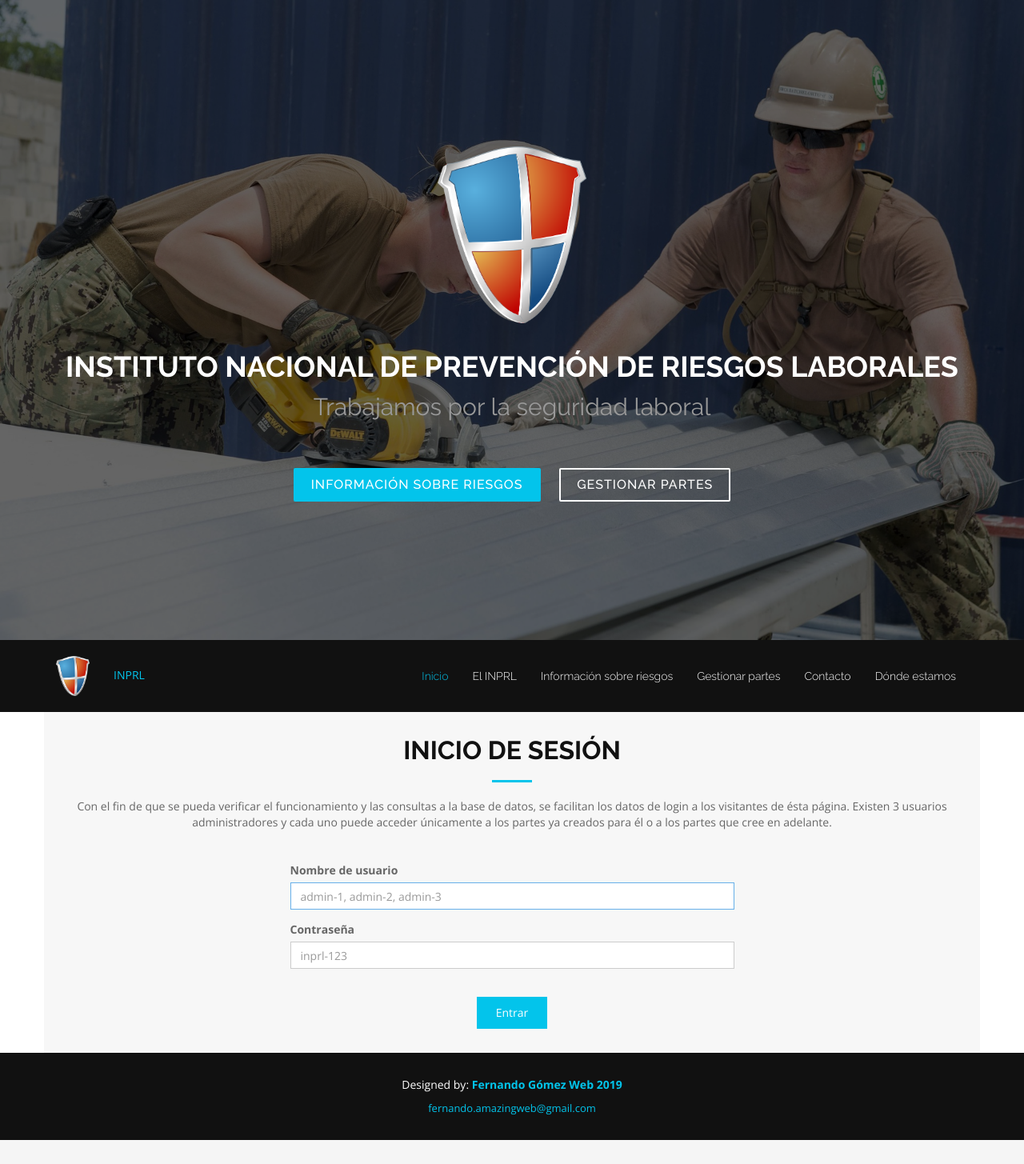
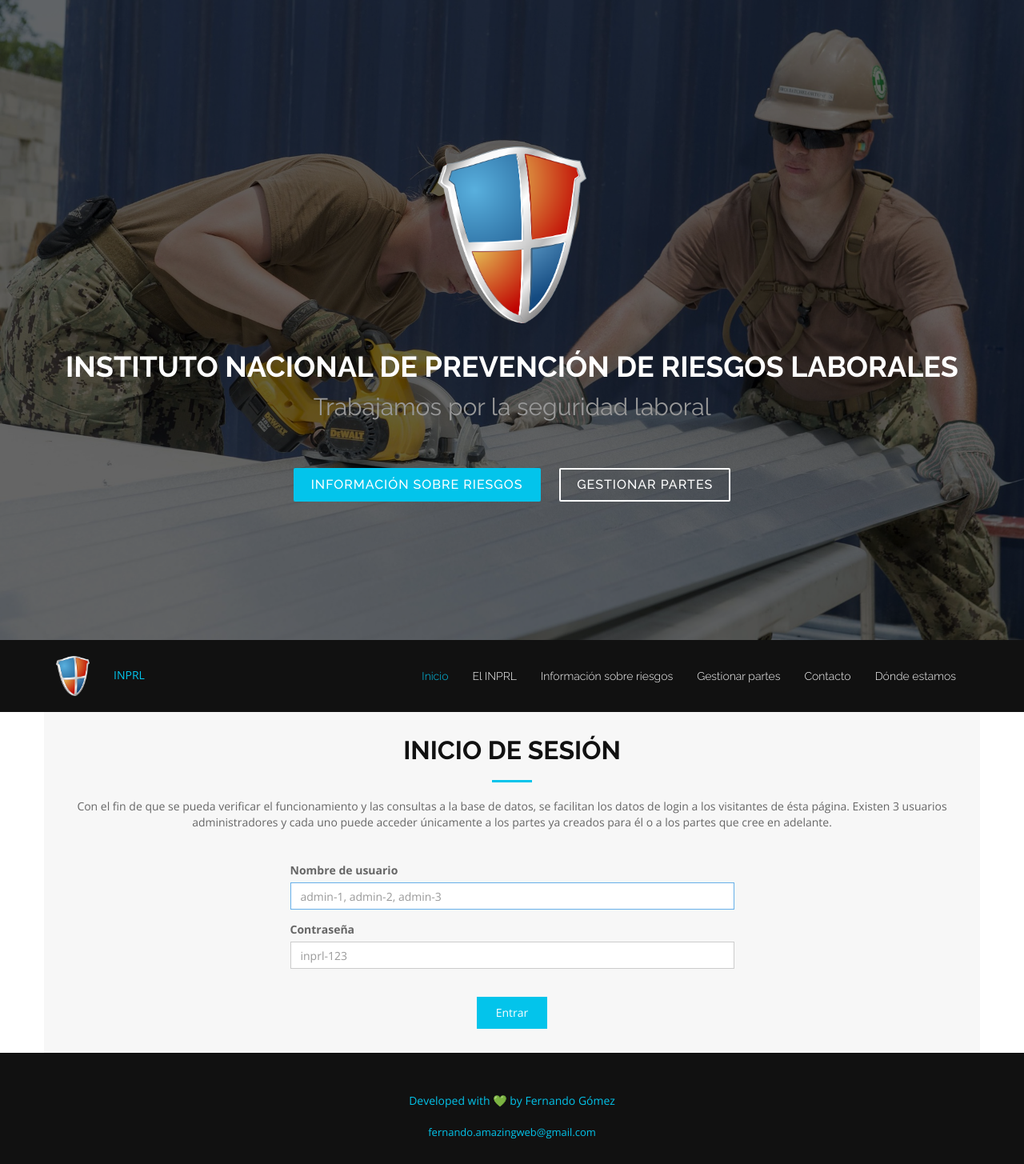
Before and after one commit to FernandoDavidGomezOrtega/inprl, a PHP site: page /inprl/index.php?controller=usuario&action=signIn in a window 1280 px wide. Shown: the whole page at 80% size. Before the commit the page ends 1425 px from the top, so only its background shows below. Run offline with PHP 8.4, Linux system fonts and the light colour scheme; some libraries are stand-ins or nearby versions.

Commit message:
css updates

```diff
--- a/css/style.css
+++ b/css/style.css
@@ -746,7 +746,9 @@ body.mobile-nav-active #mobile-nav-toggle {
 
 #footer .copyright {
   text-align: center;
+  margin-bottom: 0;
 }
+
 
 #footer .credits {
   padding-top: 10px;
@@ -754,3 +756,21 @@ body.mobile-nav-active #mobile-nav-toggle {
   font-size: 13px;
   color: #ccc;
 }
+.copyright {
+  display: flex;
+  justify-content: center;
+  margin: 1rem 0 0 0;
+  text-align: center;
+  padding: 1rem;
+}
+.copyright a {
+  text-decoration: none;
+  transition: 0.3s ease all;
+}
+.copyright a:hover {
+    text-decoration: none;
+  color: yellow;
+  margin-left: 10px;
+  margin-right: 10px;
+  transform: scale(1.1);
+}
--- a/views/layout/footer.php
+++ b/views/layout/footer.php
@@ -1,5 +1,5 @@
 </div>
-    </section >
+</section>
 <!-- ver si funciona bien así -->
 
 <!--==========================
@@ -10,9 +10,12 @@
   <div class="container">
     <div class="row">
       <div class="col-md-12">
-          <div class="copyright">
-          Designed by: <a href="https://amazingweb.website/fernando/" target="_blank"><strong>Fernando Gómez Web 2019</strong></a>
-          </div>
+        <!-- Copyright -->
+        <p class="copyright">
+          <a href="https://gomez-fernando.github.io/portfolio/" target="_blank" rel="noopener noreferrer">Developed with
+            &#x1F49A; by Fernando Gómez</a>
+        </p>
+        <!-- Copyright -->
         <div class="credits">
 
           <a href="mailto:fernando.amazingweb@gmail.com">fernando.amazingweb@gmail.com</a>
```
Lines whose indentation alone changed are shown as unchanged.
